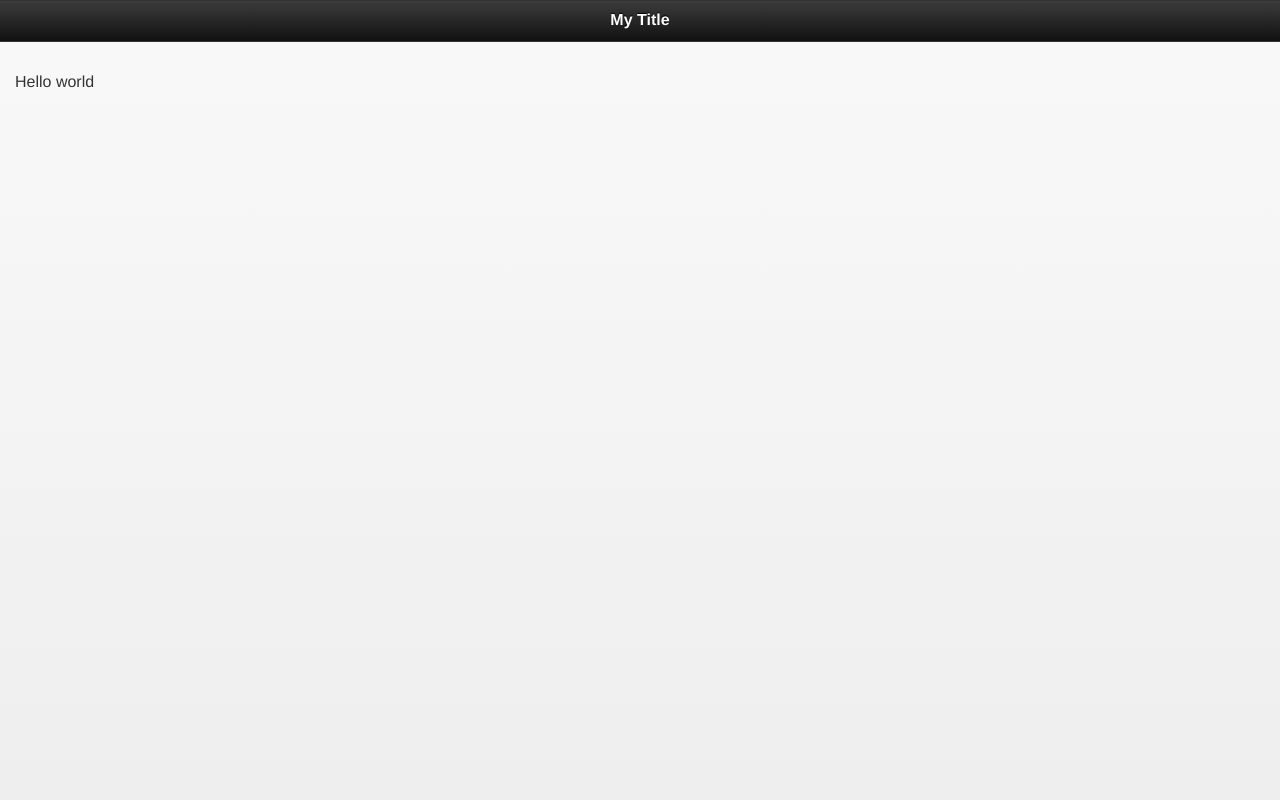
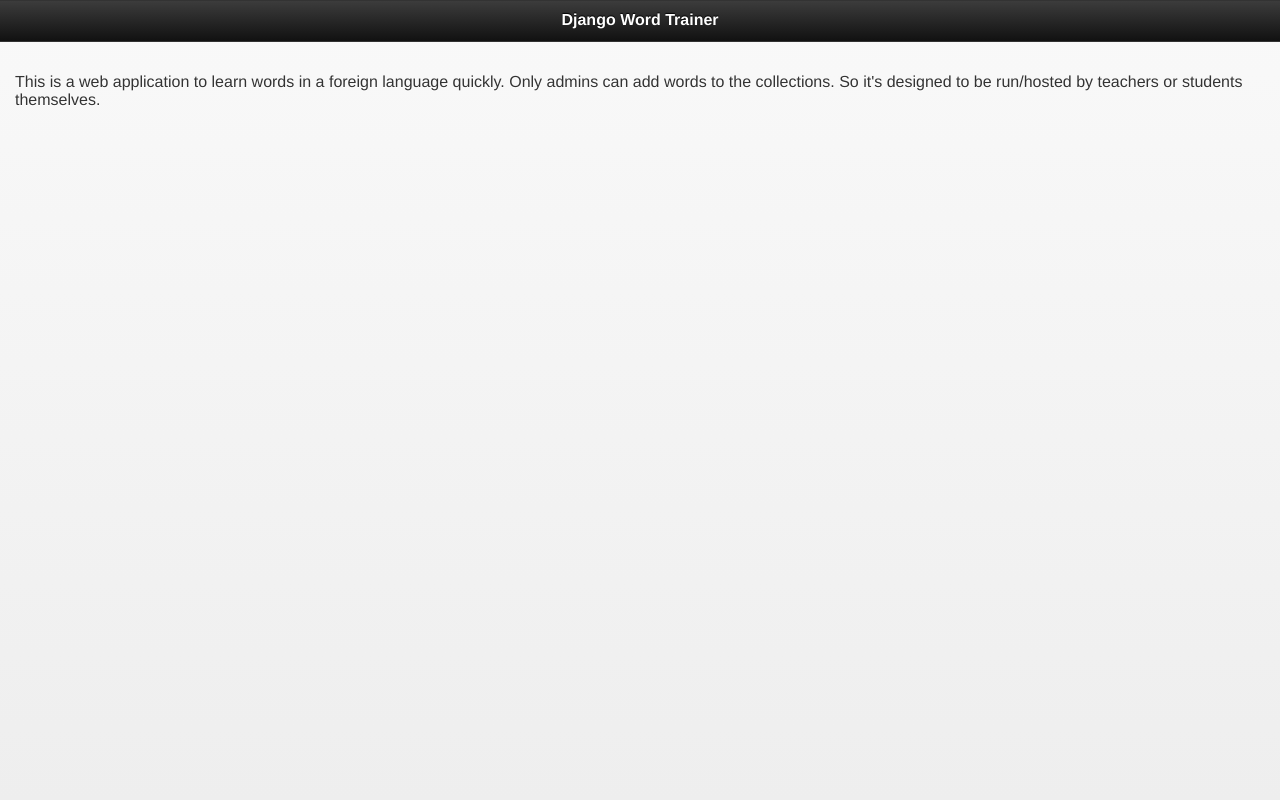
Before and after one commit to davidpgero/django-wordtrainer, a Django app: page / in a window 1280 px wide. Run offline with Django 3.2, Linux system fonts and the light colour scheme; some libraries are stand-ins or nearby versions.

Commit message:
front page changes

```diff
--- a/wordtrainer/wordtrainer/trainer_site/templates/wordtrainer/app.html
+++ b/wordtrainer/wordtrainer/trainer_site/templates/wordtrainer/app.html
@@ -21,11 +21,13 @@
 <div data-role="page">
 
 	<div data-role="header">
-		<h1>My Title</h1>
+        <h1>Django Word Trainer</h1>
 	</div><!-- /header -->
 
 	<div data-role="content">
-		<p>Hello world</p>
+        <p>This is a web application to learn words in a foreign language
+        quickly. Only admins can add words to the collections. So it's designed
+        to be run/hosted by teachers or students themselves.</p>
 	</div><!-- /content -->
 
 </div><!-- /page -->
```
